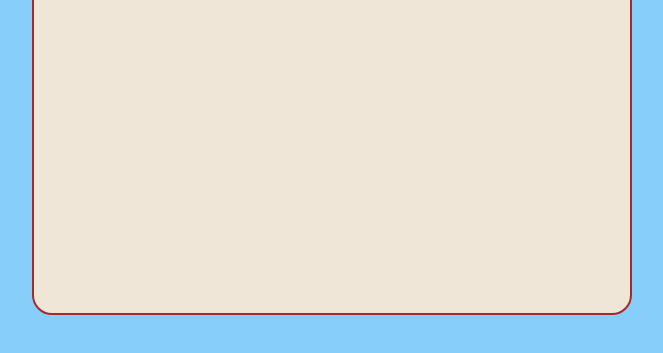
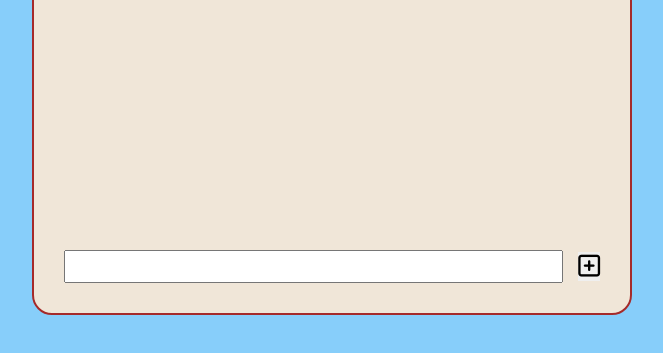
Before and after one commit to NicholasConti/vue-todolist, a plain HTML site: page index.html in a window 1280 px wide. Shown: the part 435-788 px from the top of the page, without its empty margins (308-971 px from the left). Drawn offline with nearby package versions, Linux system fonts and the light colour scheme.

Commit message:
add input e button in html

```diff
--- a/css/style.css
+++ b/css/style.css
@@ -26,11 +26,17 @@ body{
     border-radius: 20px;
     padding: 30px;
     overflow-y: auto;
+    display: flex;
+    flex-direction: column;
 }
 
 h1{
     margin-bottom: 30px;
     text-align: center;
+}
+
+.bodylist{
+    flex-grow: 1;
 }
 
 ul{
@@ -65,3 +71,20 @@ li:last-child{
     border: 2px solid brown;
     font-weight: bold;
 }
+
+.addmenu{
+    display: flex;
+    justify-content: space-between;
+    align-items: center;
+}
+
+.addmenu input{
+    flex-grow: 1;
+    font-size: 25px;
+
+}
+.add{
+    border: none;
+    font-size: 25px;
+    margin-left: 15px;
+}
--- a/index.html
+++ b/index.html
@@ -15,11 +15,18 @@
         <div class="container">
             <div class="list" v-cloak>
                 <h1>My Todo List</h1>
-                <ul v-if="myTodo.length > 0">
-                    <!-- elementi creati con vue -->
-                    <li v-for="(todo, index) in myTodo"><span :class="{done: todo.done === true}">{{ todo.text }}</span><i class="fa-regular fa-trash-can" @click="deleteTodo(index)"></i></li>
-                </ul>
-                <div class="noelements" v-else>LA LISTA É VUOTA!</div>
+                <div class="bodylist">
+                    <ul v-if="myTodo.length > 0">
+                        <!-- elementi creati con vue -->
+                        <li v-for="(todo, index) in myTodo"><span :class="{done: todo.done === true}">{{ todo.text }}</span><i class="fa-regular fa-trash-can" @click="deleteTodo(index)"></i></li>
+                    </ul>
+                    <div class="noelements" v-else>LA LISTA É VUOTA!</div>
+
+                </div>
+                <div class="addmenu">
+                    <input type="text">
+                    <button class="add"><i class="fa-regular fa-square-plus"></i></button>
+                </div>
             </div>
         </div>
     </div>
```
